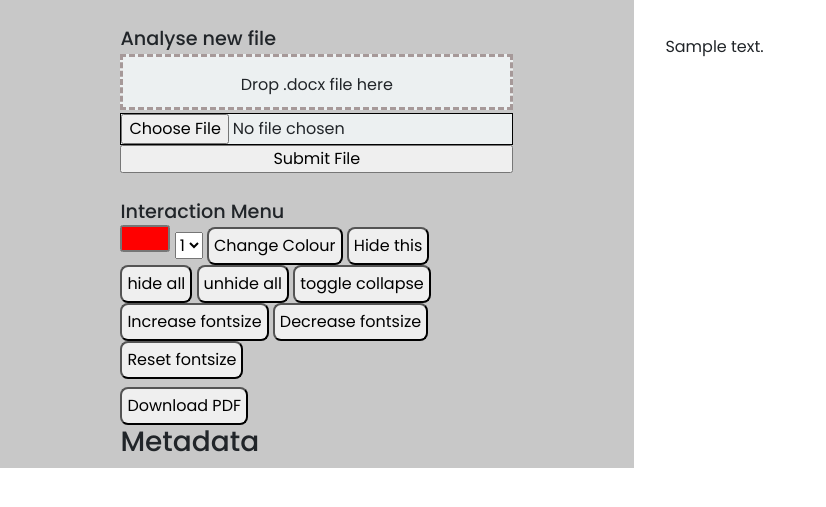
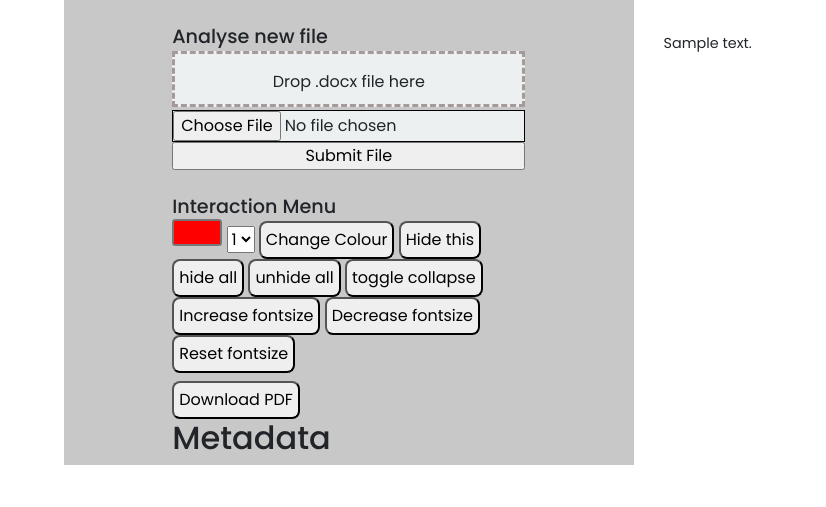
Before and after one commit to lujor20/CITS3200_Project, a Flask app: template app/tool1/templates/visualise.html in a window 1280 px wide. Shown: the part 95-602 px from the top of the page, without its empty margins (0-826 px from the left). Run offline with Flask 3, Linux system fonts and the light colour scheme; the template is opened without the code that fills it: values that come from a table or form of the project are taken from there, most other values are stand-ins (such as "Sample title", 1, 10 or a date in 2020); some libraries are stand-ins or nearby versions.

Commit message:
css changes for tool 1

```diff
--- a/app/tool1/static/tool1_style.css
+++ b/app/tool1/static/tool1_style.css
@@ -27,12 +27,11 @@ button{
   padding: 5px;
 }
 
-
 /*
  Makes grid pattern.
 */
 .grid-container {
-  padding: 0;
+  padding: 0 5%;
 
   display: grid;
   column-gap: 1vw;
@@ -65,6 +64,9 @@ button{
   top: 2vh;
 }
 
+.metadata{
+  font-size: 0.9rem;
+}
 
 .metadata > table {
   width: 100%;
@@ -121,7 +123,9 @@ CSS Styling related to section class "menu". - excluding the drop zone.
 
 /* For "interaction menu */
 
-
+.document_text{
+  font-size: 0.9rem;
+}
 
 .document_text > .paragraph > p {
   display: inline;
--- a/app/tool1/static/visualise.js
+++ b/app/tool1/static/visualise.js
@@ -241,6 +241,7 @@ function display_DOCX_CONTENT_PROPERTIES_ARRAY() {
 function pdfChangeStyle(){
   document.getElementsByTagName("nav")[0].style.display = "none";
   document.getElementsByTagName("section")[0].classList.remove("grid-container");
+  document.getElementsByTagName("section")[0].style.padding ="0 5%";
   document.getElementsByTagName("section")[1].classList.remove("menu");
   document.getElementById("upload").style.display = "none";
   document.getElementById("colour").style.display = "none";
@@ -248,6 +249,7 @@ function pdfChangeStyle(){
   window.print();
   document.getElementsByTagName("nav")[0].style.display = "block";
   document.getElementsByTagName("section")[0].classList.add("grid-container");
+  // document.getElementsByTagName("section")[0].style.padding = "0 19%";
   document.getElementsByTagName("section")[1].classList.add("menu");
   document.getElementById("upload").style.display = "block";
   document.getElementById("colour").style.display = "block";
--- a/app/tool1/templates/visualise.html
+++ b/app/tool1/templates/visualise.html
@@ -40,33 +40,6 @@
 {% if docx_content_properties_array is defined %}
 <div id="data_docx_content_properties" data-cont_prop='{{docx_content_properties_array | tojson }}'></div>
 {% endif %}
-
-
-    <!-- TRIED CHANGING LAYOUT OF BUTTONS TO HORIZONTALLY ALIGN UNDER NAVBAR - WILL MAKE CHANGES SOON
-<div class="subnav">
-  <ul class="nav justify-content-end">
-    <li class="nav-item">
-      <label for="rsid_color">Select Colour</label>
-      <input type="color" id="rsid_color" name='rsid_color' value='#ff0000'>
-      <label for="select_rsid">Select RSID</label>
-      <select name = "select_rsid" id="select_rsid"></select>
-    </li>
-    <li class="nav-item">
-      <button type="button" onclick="bcolour_rsid()">Change Colour</button>
-      <button type="button" onclick="selected_rsid_toggle_hidden()">Hide this</button>
-    </li>
-    <li class="nav-item">
-      <button type="button" onclick="rsid_hide_all()">hide all</button>
-      <button type="button" onclick="rsid_unhide_all()">unhide all</button>
-    </li>
-    <li class="nav-item">
-      <div id="pdf">
-        <button type="button" onclick="pdfChangeStyle()">Download PDF</button>
-      </div>
-    </li>
-  </ul>
-</div>
-  -->
 
 <section class="grid-container">
   <!-- Column 1 -->
@@ -113,7 +86,7 @@
     <!-- Table for Metadata -->
     {% if metadata is defined %}
     <div class = "metadata_display">
-      <h3>Metadata</h3>
+      <h2>Metadata</h2>
       <div class = "metadata">
         <table>
           {% for key, value in metadata.items() %}
@@ -130,13 +103,6 @@
       </div>
     </div>
     {% endif %}
-
-    <!-- Section to display properties data -->
-    {% if docx_content_properties_array is defined %}
-    <section id = "docx_content_properties">
-    </section>
-    {% endif %}
-
 
   </section>
 
```
